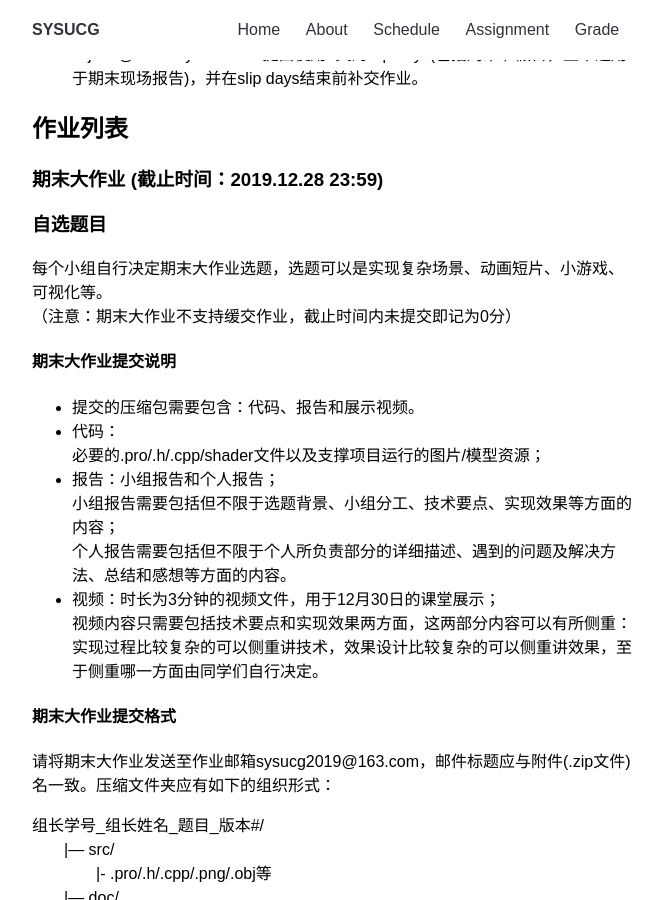
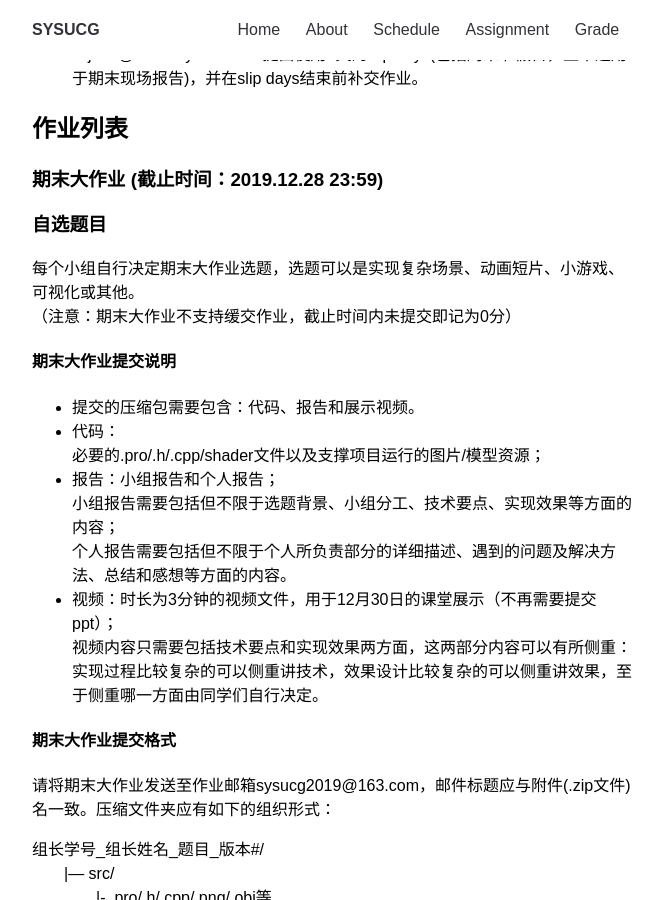
Before and after one commit to sysucg2019/sysucg2019.github.io, a Jekyll site: the page built from assignment.md, in a window 1280 px wide and 900 px high, scrolled down 446 px. Shown: the whole window, without its empty margins (308-970 px from the left). Built offline with Jekyll 4.4.1, drawn with Linux system fonts in a browser that asks for light colours.

Commit message:
Update assignment.md

```diff
--- a/assignment.md
+++ b/assignment.md
@@ -12,7 +12,7 @@ permalink: /assignment/
 ## 作业列表
 ### 期末大作业  (截止时间：2019.12.28 23:59)
 ### 自选题目
-每个小组自行决定期末大作业选题，选题可以是实现复杂场景、动画短片、小游戏、可视化等。
+每个小组自行决定期末大作业选题，选题可以是实现复杂场景、动画短片、小游戏、可视化或其他。
 （注意：期末大作业不支持缓交作业，截止时间内未提交即记为0分）
 
 #### 期末大作业提交说明
@@ -22,7 +22,7 @@ permalink: /assignment/
 - 报告：小组报告和个人报告；
   小组报告需要包括但不限于选题背景、小组分工、技术要点、实现效果等方面的内容；
   个人报告需要包括但不限于个人所负责部分的详细描述、遇到的问题及解决方法、总结和感想等方面的内容。
-- 视频：时长为3分钟的视频文件，用于12月30日的课堂展示；
+- 视频：时长为3分钟的视频文件，用于12月30日的课堂展示（不再需要提交ppt）；
   视频内容只需要包括技术要点和实现效果两方面，这两部分内容可以有所侧重：实现过程比较复杂的可以侧重讲技术，效果设计比较复杂的可以侧重讲效果，至于侧重哪一方面由同学们自行决定。
 
 #### 期末大作业提交格式
```
